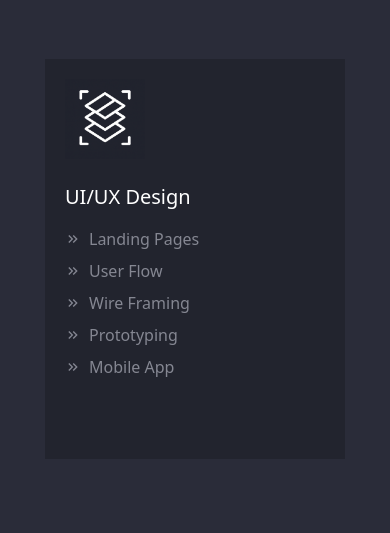
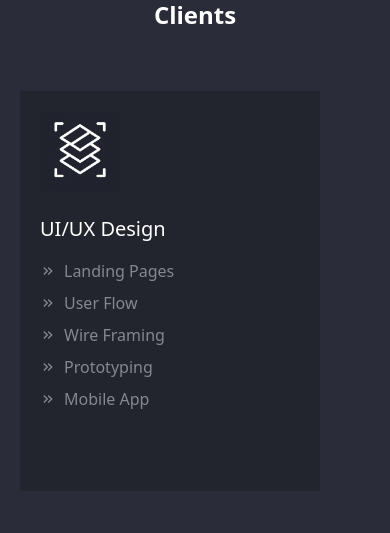
Before and after one commit to Mubashir2134/portfolio_project, a React (Vite) app: page / in a window 390 px wide. Shown: the part 651-1184 px from the top of the page. Built offline with nearby package versions, Linux system fonts and the light colour scheme.

Commit message:
Make Responsive My Service section

```diff
--- a/src/Project_Layout/Nav.jsx
+++ b/src/Project_Layout/Nav.jsx
@@ -153,7 +153,7 @@ function Nav() {
       {/* NAVBAR DESKTOP + MOBILE */}
       {/* <nav className="w-full h-[60px] bg-[#2a2c39] flex justify-between items-center px-[200px] max-[720px]:px-[100px] max-[450px]:px-[20px] fixed top-0 z-10"> */}
       <nav className="w-full h-[60px] bg-[#2a2c39] flex justify-between items-center
-  px-8 sm:px-12 md:px-20 lg:px-32 xl:px-48 fixed top-0 z-10">
+  px-8 sm:px-12 md:px-20 lg:px-32 xl:px-48 fixed top-0 z-50">
         {/* Logo */}
         <img
           className="w-[120px] sm:w-[100px] h-auto"
--- a/src/Project_Section/MyServices.jsx
+++ b/src/Project_Section/MyServices.jsx
@@ -128,222 +128,14 @@
 // }
 // export default MyServices;
 
-// import { CardData } from "./MyServiceCard";
-// import { useEffect, useState } from "react";
 
-// function MyServices() {
-//   const [current, setCurrent] = useState(0);
-//   const [cardsPerView, setcardsPreView] = useState(2);
-
-//   useEffect(() => {
-//     const updateCardsPerView = () => {
-//       if (window.innerWidth <= 768) {
-//         setcardsPreView(1);
-//       } else {
-//         setcardsPreView(2);
-//       }
-//     };
-//     updateCardsPerView();
-//     window.addEventListener("resize", updateCardsPerView);
-//     return () => window.removeEventListener("resize", updateCardsPerView);
-//   }, []);
-
-//   return (
-//     <>
-//       <div className="w-full bg-[#2a2c39]">
-//         <div className="w-full gap-[60px] py-[50px] md:py-[100px] px-4 md:px-8 lg:px-[200px] flex flex-col items-center justify-center">
-//           <h1 className="text-2xl md:text-4xl lg:text-[50px] text-white font-semibold text-center">
-//             Service Provide For My Clients
-//           </h1>
-
-//           <div className="relative w-full overflow-hidden z-10">
-//             <div
-//               className={` flex  gap-7 items-center md:gap-[80px] transition-transform ease-out duration-500`}
-//               style={{
-//                 transform: `translateX(-${
-//                   current * (cardsPerView === 1 ? 100 : 50)
-//                 }%)`,
-//               }}
-//             >
-//               {CardData.map((skills) => (
-//                 <div
-//                   key={skills.id}
-//                   className="flex-shrink-0 w-full md:w-[330px] h-[450px]  bg-[#22242e] px-4 md:px-[40px] py-4 md:py-[30px] mx-auto md:mx-0"
-//                   style={{
-//                     maxWidth: cardsPerView === 1 ? '300px' : '310px'
-//                   }}
-//                 >
-//                   <img
-//                     className="w-20 md:w-[120px]"
-//                     src={skills.imgUrl}
-//                     alt={skills.heading}
-//                   />
-//                   <div className="flex flex-col gap-4 mt-6 text-[#858792]">
-//                     <h2 className="text-xl md:text-2xl lg:text-3xl font-[500] text-white">
-//                       {skills.heading}
-//                     </h2>
-//                     <div className="flex flex-col gap-2">
-//                       <p className="flex items-center gap-2">
-//                         {skills.icon}
-//                         {skills.skill1}
-//                       </p>
-//                       <p className="flex items-center gap-2">
-//                         {skills.icon}
-//                         {skills.skill2}
-//                       </p>
-//                       <p className="flex items-center gap-2">
-//                         {skills.icon}
-//                         {skills.skill3}
-//                       </p>
-//                       <p className="flex items-center gap-2">
-//                         {skills.icon}
-//                         {skills.skill4}
-//                       </p>
-//                       <p className="flex items-center gap-2">
-//                         {skills.icon}
-//                         {skills.skill5}
-//                       </p>
-//                     </div>
-//                   </div>
-//                 </div>
-//               ))}
-//             </div>
-//           </div>
-
-//           <div className="flex justify-center items-center">
-//             <div className="flex items-center justify-center gap-2">
-//               {Array.from({ length: 3 }).map((item, index) => {
-//                 return (
-//                   <button
-//                     key={index}
-//                     onClick={() => setCurrent(index)}
-//                     className={`w-3 h-3 rounded-full cursor-pointer transition-colors duration-300 ${
-//                       current === index ? "bg-white" : "bg-gray-500"
-//                     }`}
-//                   />
-//                 );
-//               })}
-//             </div>
-//           </div>
-//         </div>
-//       </div>
-//     </>
-//   );
-// }
-
-// export default MyServices;
-
-// import { CardData } from "./MyServiceCard";
-// import { useEffect, useState } from "react";
-
-// function MyServices() {
-//   const [current, setCurrent] = useState(0);
-//   const [cardsPerView, setcardsPreView] = useState(2);
-
-//   useEffect(() => {
-//     const updateCardsPerView = () => {
-//       if (window.innerWidth <= 768) {
-//         setcardsPreView(1);
-//       } else {
-//         setcardsPreView(2);
-//       }
-//     };
-//     updateCardsPerView();
-//     window.addEventListener("resize", updateCardsPerView);
-//     return () => window.removeEventListener("resize", updateCardsPerView);
-//   }, []);
-
-//   return (
-//     <>
-//       <div className="w-full bg-[#2a2c39]">
-//         <div className="w-full gap-[60px] py-[50px] md:py-[100px] px-4 md:px-8 lg:px-[200px] flex flex-col items-center justify-center ">
-//           <h1 className="text-2xl md:text-4xl lg:text-[50px] text-white font-semibold text-center">
-//             Service Provide For My Clients
-//           </h1>
-
-//           <div className="relative w-full overflow-hidden">
-//             <div
-//               className={`flex items-center gap-4 md:gap-[80px] transition-transform ease-out duration-500`}
-//               style={{
-//                 transform: `translateX(-${
-//                   current * (cardsPerView === 1 ? 100 : 50)
-//                 }%)`,
-//               }}
-//             >
-//               {CardData.map((skills) => (
-//                 <div
-//                   key={skills.id}
-//                   className="flex-shrink-0 w-full md:w-[310px] h-[450px] bg-[#22242e] px-4 md:px-[30px] py-4 md:py-[30px] mx-auto md:mx-0"
-//                   style={{
-//                     maxWidth: cardsPerView === 1 ? '300px' : '310px'
-//                   }}
-//                 >
-//                   <img
-//                     className="w-20 md:w-[120px]"
-//                     src={skills.imgUrl}
-//                     alt={skills.heading}
-//                   />
-//                   <div className="flex flex-col gap-4 mt-6 text-[#858792]">
-//                     <h2 className="text-xl md:text-2xl lg:text-3xl font-[500] text-white">
-//                       {skills.heading}
-//                     </h2>
-//                     <div className="flex flex-col gap-2">
-//                       <p className="flex items-center gap-2">
-//                         {skills.icon}
-//                         {skills.skill1}
-//                       </p>
-//                       <p className="flex items-center gap-2">
-//                         {skills.icon}
-//                         {skills.skill2}
-//                       </p>
-//                       <p className="flex items-center gap-2">
-//                         {skills.icon}
-//                         {skills.skill3}
-//                       </p>
-//                       <p className="flex items-center gap-2">
-//                         {skills.icon}
-//                         {skills.skill4}
-//                       </p>
-//                       <p className="flex items-center gap-2">
-//                         {skills.icon}
-//                         {skills.skill5}
-//                       </p>
-//                     </div>
-//                   </div>
-//                 </div>
-//               ))}
-//             </div>
-//           </div>
-
-//           <div className="flex justify-center items-center">
-//             <div className="flex items-center justify-center gap-2">
-//               {Array.from({ length: 3 }).map((item, index) => {
-//                 return (
-//                   <button
-//                     key={index}
-//                     onClick={() => setCurrent(index)}
-//                     className={`w-3 h-3 rounded-full cursor-pointer transition-colors duration-300 ${
-//                       current === index ? "bg-white" : "bg-gray-500"
-//                     }`}
-//                   />
-//                 );
-//               })}
-//             </div>
-//           </div>
-//         </div>
-//       </div>
-//     </>
-//   );
-// }
-
-// export default MyServices;
 
 import { CardData } from "../Project_Data/MyServiceCard";
 import { useEffect, useState } from "react";
 
 function MyServices() {
   const [current, setCurrent] = useState(0);
-  const [cardsPerView, setCardsPerView] = useState(2);
+  const [cardsPerView, setCardsPerView] = useState(3);
 
   useEffect(() => {
     const updateCardsPerView = () => {
@@ -358,47 +150,38 @@ function MyServices() {
     return () => window.removeEventListener("resize", updateCardsPerView);
   }, []);
 
-  // Only show the visible card(s)
-  const visibleCards = CardData.slice(current, current + cardsPerView);
+  // Card width and gap must match your CSS
+  const cardWidth = cardsPerView === 1 ? 300 : 310;
+  const gap = cardsPerView === 1 ? 60 : 80;
+  const offset = current * (cardWidth + gap);
 
   return (
     <>
       <div className="w-full bg-[#2a2c39]">
-        <div
-          className={`w-full py-[50px] md:py-[100px] ${
-            cardsPerView === 1 ? "px-0" : "px-8 lg:px-[200px]"
-          } flex flex-col items-center justify-center gap-[60px]`}
-        >
-          <h1
-            className={`text-2xl md:text-4xl lg:text-[50px] text-white font-semibold text-center`}
-          >
+        <div className={`w-full py-[50px] md:py-[100px] ${cardsPerView === 1 ? "px-5" : "px-8 lg:px-[200px]"} flex flex-col items-center justify-center gap-[60px]`}>
+          <h1 className="text-2xl md:text-4xl lg:text-[50px] text-white font-semibold text-center">
             Service Provide For My Clients
           </h1>
 
-          <div className="relative w-full flex justify-center overflow-hidden">
+          <div className="relative w-full overflow-hidden">
             <div
-              className={`flex ${
-                cardsPerView === 1 ? "gap-0" : "gap-4 md:gap-[80px]"
-              } transition-transform ease-out duration-500`}
+              className={`flex items-center gap-[${gap}px] transition-transform ease-out duration-500`}
+              style={{
+                transform: `translateX(-${offset}px)`,
+              }}
             >
-              {visibleCards.map((skills) => (
+              {CardData.map((skills) => (
                 <div
                   key={skills.id}
-                  className={`flex-shrink-0 bg-[#22242e] ${
-                    cardsPerView === 1
-                      ? " w-[300px] h-[400px] px-5 py-5"
-                      : "md:w-[450px] h-[450px] px-4 md:px-[30px] py-4 md:py-[30px] mx-auto md:mx-0"
-                  }`}
+                  className={`flex-shrink-0 bg-[#22242e] ${cardsPerView === 1 ? "w-[300px] h-[400px] px-5 py-5" : "md:w-[310px] h-[450px] px-4 md:px-[30px] py-4 md:py-[30px] mx-auto md:mx-0"}`}
                 >
                   <img
-                    className={`w-20 md:w-[120px] `}
+                    className="w-20 md:w-[120px]"
                     src={skills.imgUrl}
                     alt={skills.heading}
                   />
                   <div className="flex flex-col gap-4 mt-6 text-[#858792]">
-                    <h2
-                      className={`text-xl md:text-2xl lg:text-3xl font-[500] text-white`}
-                    >
+                    <h2 className="text-xl md:text-2xl lg:text-3xl font-[500] text-white">
                       {skills.heading}
                     </h2>
                     <div className="flex flex-col gap-2">
@@ -431,11 +214,11 @@ function MyServices() {
 
           <div className="flex justify-center items-center mt-4">
             <div className="flex items-center justify-center gap-2">
-              {CardData.slice(0, 3).map((_, index) => (
+              {Array.from({ length: 3 }).map((_, index) => (
                 <button
                   key={index}
                   onClick={() => setCurrent(index)}
-                  className={`w-3 h-3 rounded-full cursor-pointer transition-colors duration-300 ${
+                  className={`w-3 h-3 rounded-full cursor-pointer transition-colors duration-300 z-10 ${
                     current === index ? "bg-white" : "bg-gray-500"
                   }`}
                 />
--- a/src/Project_Section/SpecialSkills.jsx
+++ b/src/Project_Section/SpecialSkills.jsx
@@ -87,7 +87,7 @@ const SpecialSkills = () => {
   }, []);
 
   return (
-    <div className="flex flex-col lg:flex-row  items-center w-full min-h-auto px-5 sm:px-10 md:px-20 lg:px-[200px] bg-[#252734] gap-8 lg:gap-[30px] py-10 lg:py-0">
+    <div className="flex flex-col lg:flex-row  items-center w-full h-auto px-5 sm:px-10 md:px-20 lg:px-[200px] bg-[#252734] gap-8 lg:gap-[30px] py-10 lg:py-25 ">
       <div className="w-full lg:w-1/2 text-2xl sm:text-3xl md:text-4xl lg:text-[50px] text-center lg:text-left text-white font-semibold">
         My Special Skills Field Here.
       </div>
--- a/src/Project_Section/header.jsx
+++ b/src/Project_Section/header.jsx
@@ -54,7 +54,7 @@ function Header() {
 
             <svg
               id="lines"
-              className="absolute z-1 top-[-7px] right-[0px] max-[500px]:w-[700px] max-[500px]:h-[700px] max-[500px]:top-[-15px] max-[500px]:right-[0px] "
+              className="absolute z-0 top-[-7px] right-[0px] max-[500px]:w-[700px] max-[500px]:h-[700px] max-[500px]:top-[-15px] max-[500px]:right-[0px] "
               viewBox="0 0 550 550"
             >
               <path
```
